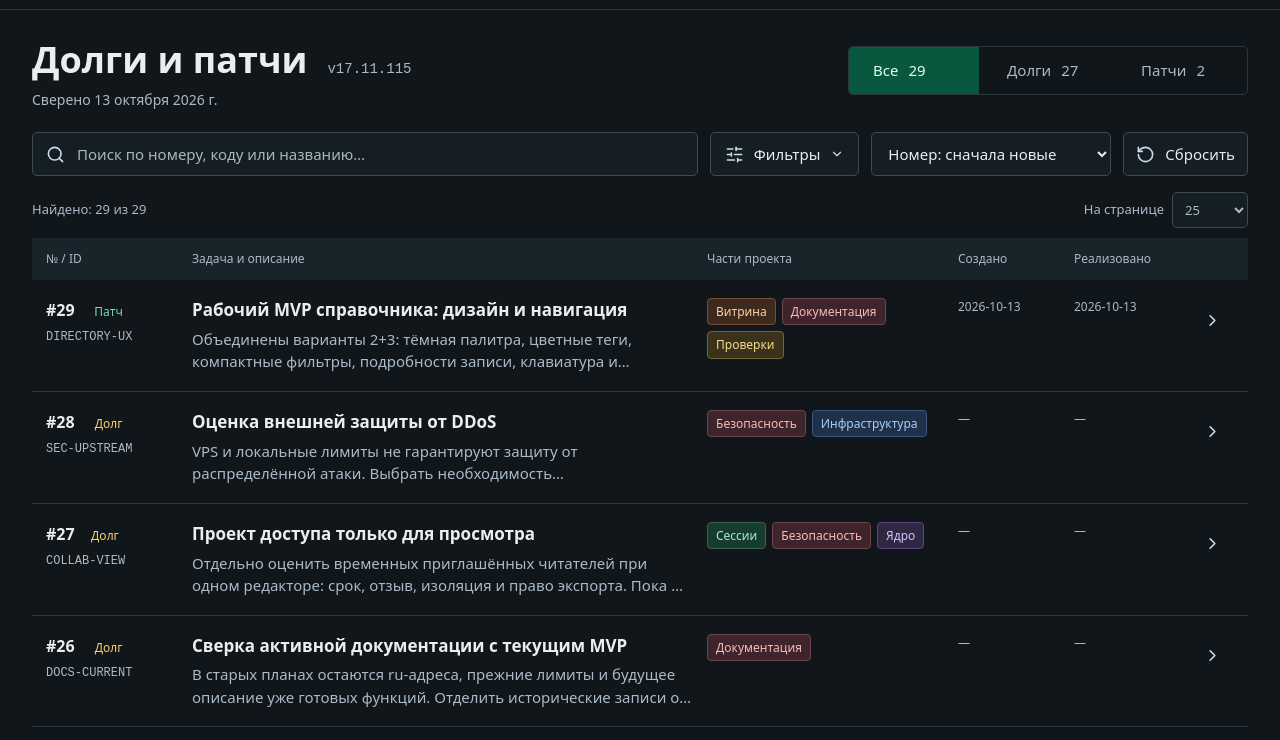
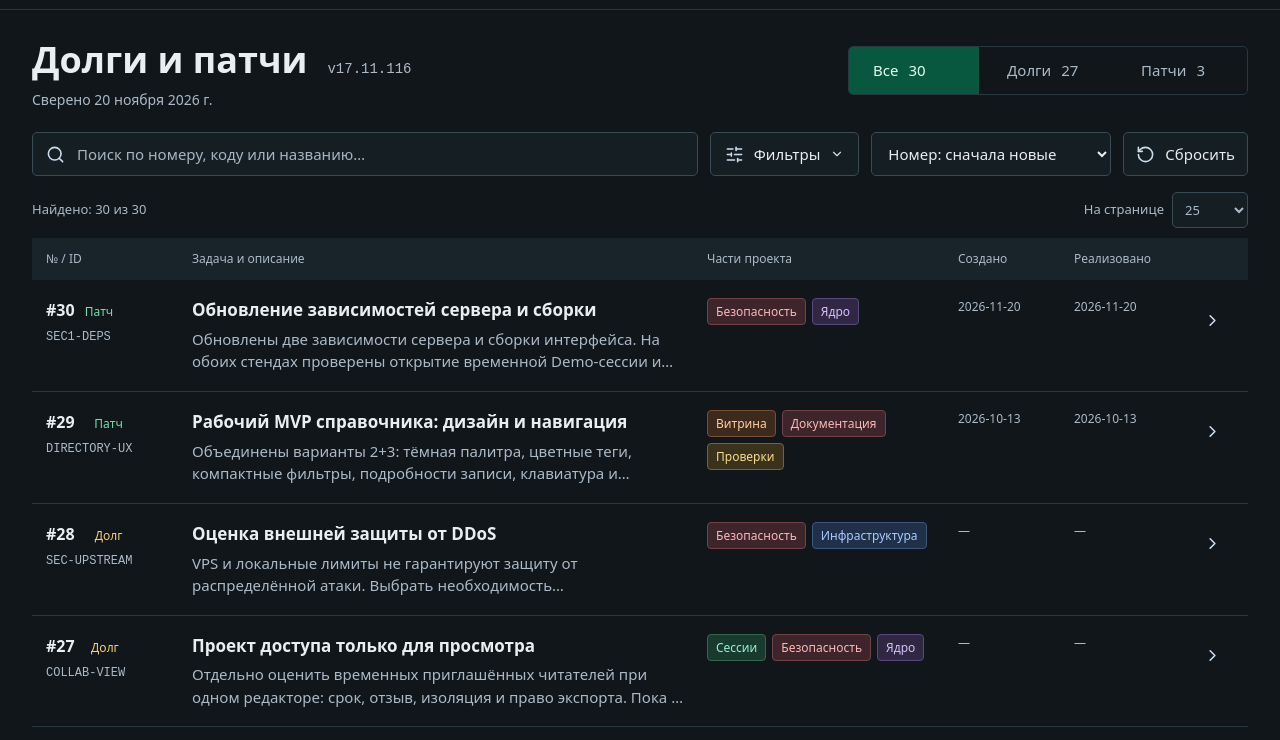
Before and after one commit to sunpole/uChurch-public, a plain HTML site: page catalog.html in a window 1280 px wide. Shown: the part 60-800 px from the top of the page. Drawn offline with Linux system fonts and the light colour scheme.

Commit message:
release: publish SEC1 storefront v17.11.116

```diff
--- a/assets/catalog.js
+++ b/assets/catalog.js
@@ -1,4 +1,5 @@
 window.UCHURCH_CATALOG = [
+  {"stage": "product", "version": "v17.11.116", "ru": "Обновлены две зависимости сервера и сборки интерфейса. На обоих стендах проверены открытие временной Demo-сессии и чтение её синтетических данных. Остальные обновления зависимостей остаются в очереди.", "en": "Two dependencies used by the server and the interface build have been updated. A fresh temporary Demo session was opened and its synthetic data read on both deployments. Further dependency updates remain in the backlog."},
   {
     "stage": "product",
     "version": "v17.11.115",
--- a/assets/work-directory.js
+++ b/assets/work-directory.js
@@ -1,4 +1,4 @@
-import { validateCatalog, readFilters, writeFilters, selectItems, rangeError, dateKeys, sorts } from './work-directory-model.mjs?v=v17.11.115';
+import { validateCatalog, readFilters, writeFilters, selectItems, rangeError, dateKeys, sorts } from './work-directory-model.mjs?v=v17.11.116';
 
 const form = document.querySelector('#filters');
 const results = document.querySelector('[data-results]');
@@ -167,7 +167,7 @@ function updateFilters() {
   filters=readFilters(search,data.parts); render();
 }
 try {
-  const response=await fetch('assets/work-items.json?v=v17.11.115',{cache:'no-store'});
+  const response=await fetch('assets/work-items.json?v=v17.11.116',{cache:'no-store'});
   if(!response.ok) throw Error('Directory unavailable');
   data=validateCatalog(await response.json());
   filters=readFilters(params,data.parts);
--- a/assets/work-items.json
+++ b/assets/work-items.json
@@ -1,6 +1,6 @@
 {
   "schemaVersion": 1,
-  "reviewedOn": "2026-10-13",
+  "reviewedOn": "2026-11-20",
   "parts": {
     "core": {
       "ru": "Ядро",
@@ -682,6 +682,27 @@
         "description": "Merged directions 2+3: dark palette, colored tags, compact filters, item details, keyboard navigation and old/new screen layouts. Existing items and IDs preserved; CRM and database format unchanged."
       },
       "source": "docs/release-v17.11.115.md"
+    },
+    {
+      "number": 30,
+      "code": "SEC1-DEPS",
+      "kind": "patch",
+      "parts": [
+        "security",
+        "core"
+      ],
+      "createdOn": "2026-11-20",
+      "implementedOn": "2026-11-20",
+      "version": "v17.11.116",
+      "ru": {
+        "title": "Обновление зависимостей сервера и сборки",
+        "description": "Обновлены две зависимости сервера и сборки интерфейса. На обоих стендах проверены открытие временной Demo-сессии и чтение её синтетических данных. Остальные обновления зависимостей остаются в очереди."
+      },
+      "en": {
+        "title": "Server and build dependency update",
+        "description": "Two dependencies used by the server and the interface build have been updated. A fresh temporary Demo session was opened and its synthetic data read on both deployments. Further dependency updates remain in the backlog."
+      },
+      "source": "docs/release-v17.11.116.md"
     }
   ]
 }
--- a/catalog.html
+++ b/catalog.html
@@ -8,7 +8,7 @@
   <link rel="canonical" href="https://sunpole.github.io/uChurch-public/catalog.html">
   <title>uChurch — справочник долгов и патчей</title>
   <link rel="icon" href="assets/favicon.svg" type="image/svg+xml">
-  <link rel="stylesheet" href="assets/work-directory.css?v=v17.11.115">
+  <link rel="stylesheet" href="assets/work-directory.css?v=v17.11.116">
 </head>
 <body>
   <a class="skip-link" href="#directory-results" data-ru="К списку задач" data-en="Skip to items">К списку задач</a>
@@ -18,7 +18,7 @@
     <div class="languages"><button type="button" data-language="ru">RU</button><button type="button" data-language="en">EN</button></div>
   </header>
   <main>
-    <div class="directory-heading"><div><div class="title-line"><h1 data-ru="Долги и патчи" data-en="Debts and patches">Долги и патчи</h1><span class="version">v17.11.115</span></div><p data-summary></p></div></div>
+    <div class="directory-heading"><div><div class="title-line"><h1 data-ru="Долги и патчи" data-en="Debts and patches">Долги и патчи</h1><span class="version">v17.11.116</span></div><p data-summary></p></div></div>
     <form id="filters" role="search">
       <div class="status-switch" aria-label="Type">
         <button type="button" data-kind=""><span data-ru="Все" data-en="All">Все</span><span data-total></span></button>
@@ -58,7 +58,7 @@
     <div class="detail-top"><span data-detail-number></span><button type="button" class="icon-button" data-close-detail data-label-ru="Назад к списку" data-label-en="Back to list"><img class="icon" src="assets/icons/x.svg" alt=""></button></div>
     <div data-detail-body></div>
   </dialog>
-  <footer><a href="docs/work-directory.md" data-ru="Правила и источники" data-en="Rules and sources">Правила и источники</a><a href="index.html#history" data-ru="Прежняя история версий" data-en="Earlier version history">Прежняя история версий</a><a href="https://github.com/sunpole/uChurch-public">GitHub</a><span class="version">v17.11.115</span></footer>
-  <script type="module" src="assets/work-directory.js?v=v17.11.115"></script>
+  <footer><a href="docs/work-directory.md" data-ru="Правила и источники" data-en="Rules and sources">Правила и источники</a><a href="index.html#history" data-ru="Прежняя история версий" data-en="Earlier version history">Прежняя история версий</a><a href="https://github.com/sunpole/uChurch-public">GitHub</a><span class="version">v17.11.116</span></footer>
+  <script type="module" src="assets/work-directory.js?v=v17.11.116"></script>
 </body>
 </html>
```
Also changed, not shown: index.html (+1 -1 lines), news/2026-11-20-uchurch-v17-11-116-sec1.png (added), 3 other files.
